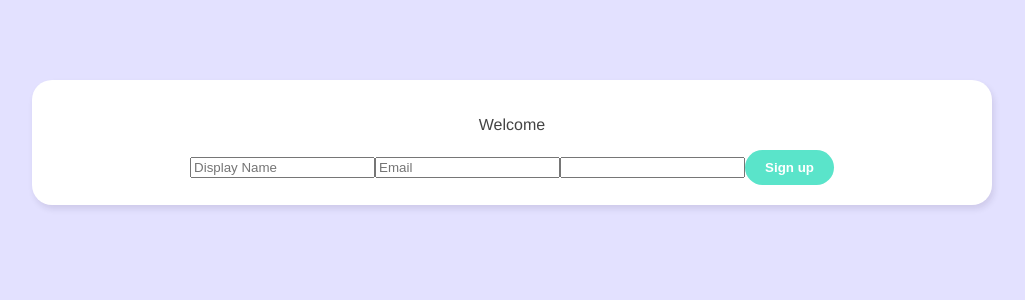
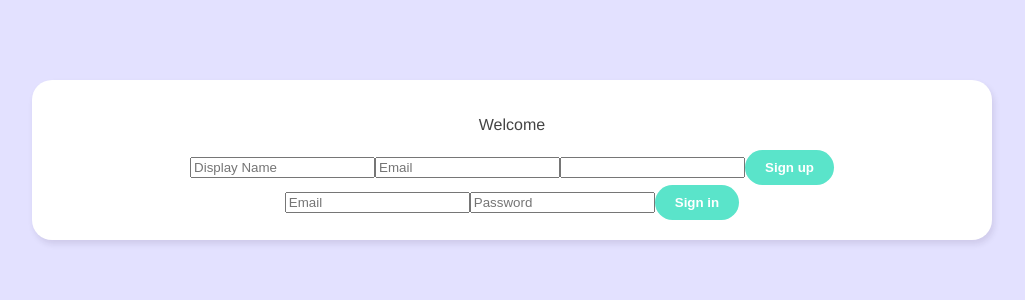
Before and after one commit to NNEUID/chat-app, a Vue app: page / in a window 1280 px wide. Shown: the top 300 px of the page, without its empty margins (128-1153 px from the left). Built offline with nearby package versions, Linux system fonts and the light colour scheme.

Commit message:
import login form into welcome page

```diff
--- a/src/views/Welcome.vue
+++ b/src/views/Welcome.vue
@@ -2,15 +2,18 @@
   <div class="welcome container">
     <p>Welcome</p>
     <SignupForm />
+    <LoginForm />
   </div>
 </template>
 
 <script>
 import SignupForm from '@/components/SignupForm.vue';
+import LoginForm from '@/components/LoginForm.vue';
 
 export default {
   components: {
-    SignupForm
+    SignupForm,
+    LoginForm
   }
 }
 </script>
```
